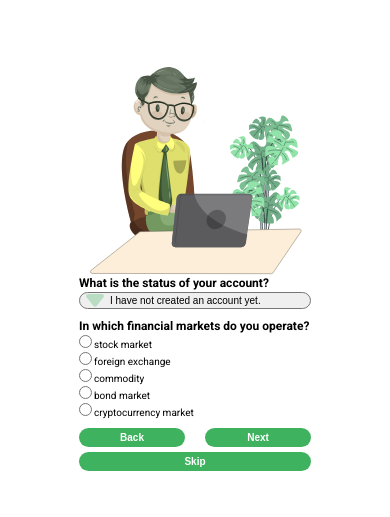
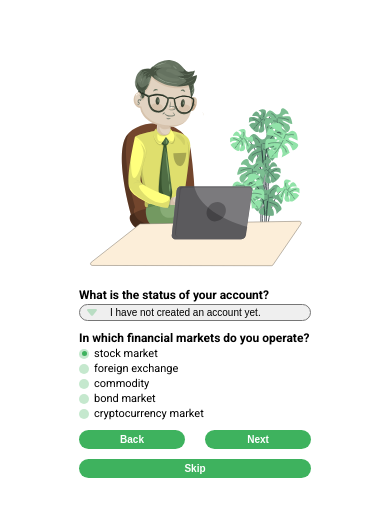
Before and after one commit to RebecaBaruch/survey-form, a website: page src/pages/form01/form01.html in a window 390 px wide. Shown: the part 153-670 px from the top of the page. Drawn offline with Linux system fonts and the light colour scheme.

Commit message:
fix: custom radio buttons working

```diff
--- a/src/global/globalStyle.css
+++ b/src/global/globalStyle.css
@@ -104,6 +104,7 @@ button:hover {
 }
 
 .dbButton-box button {
+    padding: 4px 30px;
     width: 100%;
 }
 
@@ -138,6 +139,7 @@ select {
     background-image: url('../img/Vector 1.svg');
     background-repeat: no-repeat;
     background-position: 3% center;
+    background-size: 1.5rem;
 
     padding: 10px 40px;
     border-radius: 12px;
@@ -151,6 +153,7 @@ select {
         display: flex;
         justify-content: space-evenly;
         flex-direction: column;
+        gap: 20px;
         align-items: center;
         width: 80%;
     }
@@ -208,6 +211,8 @@ select {
     select {
         font-size: 1rem;
         padding: 2px 30px;
+        background-size: 1rem;
+
     }
 
     form footer {
@@ -276,6 +281,7 @@ select {
 
     form footer {
         gap: 5px
+    }
 }
 
 /*desktop 1024px*/
@@ -286,6 +292,10 @@ select {
         flex-direction: row;
         align-items: center;
         width: 80%;
+    }
+
+    article {
+        padding: 0;
     }
 
     figure {
@@ -308,7 +318,11 @@ select {
     }
 
     a, button {
-        padding: 7px 20px;
+        padding: 5px 20px;
         font-size: 1.2rem;
     }
+
+    .dbButton-box button {
+        padding: 4px 20px;
+    }
 }
--- a/src/pages/form01/form01.css
+++ b/src/pages/form01/form01.css
@@ -8,12 +8,63 @@
 .radio-container {
     display: flex;
     justify-content: space-around;
+    gap: 10px;
     flex-direction: column;
-    gap: 7px;
+    align-items: left;
 }
 
-.radio-title {
-    font-size: 1.5rem;
+.radio-box {
+    display: flex;
+    justify-content: left;
+    flex-direction: row-reverse;
+    align-items: center;
+    gap: 5px;
+    cursor: pointer;
+    font-size: 1.7rem;
+    -webkit-user-select: none;
+    -moz-user-select: none;
+    -ms-user-select: none;
+    user-select: none;
+  }
+
+.radio-box input {
+    position: absolute;
+    display: none;
+    cursor: pointer;
+}
+
+.checkmark {
+    display: flex;
+    justify-content: center;
+    align-items: center;
+    height: 20px;
+    width: 20px;
+    background-color: var(--light-green);
+    border-radius: 50%;
+}
+
+.radio-box:hover input ~ .checkmark {
+    background-color:  rgba(62, 178, 95, 0.457);
+}
+
+.radio-box input:checked ~ .checkmark {
+    background-color: var(--light-green);
+}
+
+.checkmark:after {
+    content: "";
+    display: none;
+}
+
+.radio-box input:checked ~ .checkmark:after {
+    display: block;
+}
+
+.radio-box .checkmark:after {
+    width: 10px;
+    height: 10px;
+    border-radius: 50%;
+    background: var(--green);
 }
 
 form footer {
@@ -29,8 +80,18 @@ form footer {
         gap: 2px;
     }
 
-    .radio-title {
-        font-size: 1rem;
+    .radio-box {
+        font-size: 1.1rem;
+    }
+
+    .checkmark {
+        width: 10px;
+        height: 10px;
+    }
+
+    .radio-box .checkmark:after {
+        width: 5px;
+        height: 5px;
     }
 }
 
@@ -43,4 +104,18 @@ form footer {
     .radio-title {
         font-size: 1rem;
     }
+
+    .radio-box {
+        font-size: 1.2rem;
+    }
+
+    .checkmark {
+        width: 15px;
+        height: 15px;
+    }
+
+    .radio-box .checkmark:after {
+        width: 7px;
+        height: 7px;
+    }
 }
--- a/src/pages/form01/form01.html
+++ b/src/pages/form01/form01.html
@@ -5,9 +5,9 @@
     <meta http-equiv="X-UA-Compatible" content="IE=edge">
     <meta name="viewport" content="width=device-width, initial-scale=1.0">
     <title>Sourvey Form - form 01</title>
+    <link rel="stylesheet" href="../../global/globalStyle.css"/>
     <link rel="stylesheet" href="form01.css" type="text/css">
-    <link rel="stylesheet" href="../../global/globalStyle.css"/>
-    <script src="../dist/app.js"></script>
+    <script src="../../../dist/app.js"></script>
 </head>
 <body>
     <main>
@@ -29,44 +29,25 @@
                     <h1 class="input-title">In which financial markets do you operate?</h1>
 
                     <div class = "radio-container">
-                        <label for="market-op01" class="marketLabel">
-                            <div class="custom-radio">
-                                <span></span>
-                            </div>
-                            <input type="radio" name="market-op" value="" id="market-op01" class="radioBtn">
-                            <span class="radio-title">stock market</span>
+                        <label class="radio-box">stock market
+                            <input type="radio" checked="checked" name="radio">
+                            <span class="checkmark"></span>
                         </label>
-
-                        <label for="market-op02" class="marketLabel">
-                            <div class="custom-radio">
-                                <span></span>
-                            </div>
-                            <input type="radio" name="market-op" value="market-op02" id="market-op02" class="radioBtn">
-                            <span class="radio-title">foreign exchange</span>
+                        <label class="radio-box">foreign exchange
+                            <input type="radio" name="radio">
+                            <span class="checkmark"></span>
                         </label>
-
-                        <label for="market-op03" class="marketLabel">
-                            <div class="custom-radio">
-                                <span></span>
-                            </div>
-                            <input type="radio" name="market-op" id="market-op03" class="radioBtn">
-                            <span class="radio-title">commodity</span>
+                        <label class="radio-box">commodity
+                            <input type="radio" name="radio">
+                            <span class="checkmark"></span>
                         </label>
-
-                        <label for="market-op04" class="marketLabel">
-                            <div class="custom-radio">
-                                <span></span>
-                            </div>
-                            <input type="radio" name="market-op" id="market-op04" class="radioBtn">
-                            <span class="radio-title">bond market</span>
+                        <label class="radio-box">bond market
+                            <input type="radio" name="radio">
+                            <span class="checkmark"></span>
                         </label>
-
-                        <label for="market-op02" class="marketLabel">
-                            <div class="custom-radio">
-                                <span></span>
-                            </div>
-                            <input type="radio" name="market-op" id="market-op02" class="radioBtn">
-                                <span class="radio-title">cryptocurrency market</span>
+                        <label class="radio-box">cryptocurrency market
+                            <input type="radio" name="radio">
+                            <span class="checkmark"></span>
                         </label>
                     </div>
                 </fieldset>
```
